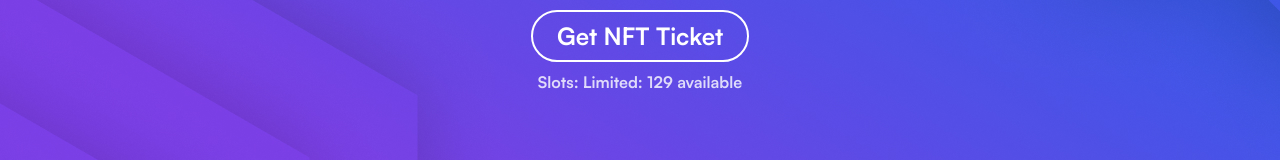
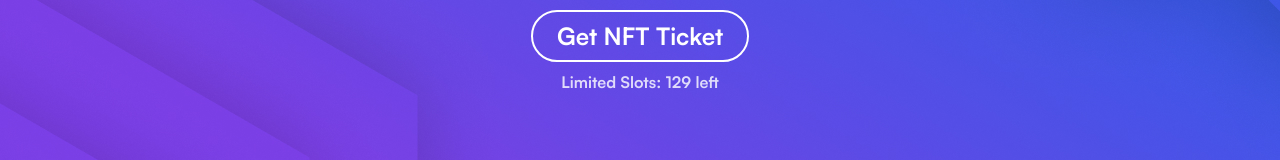
Before and after one commit to itsnalla/Event, a React (Create React App) app: page / in a window 1280 px wide. Shown: the part 472-632 px from the top of the page. Built offline with nearby package versions, Linux system fonts and the light colour scheme.

Commit message:
Update Home.tsx

```diff
--- a/src/pages/Home/Home.tsx
+++ b/src/pages/Home/Home.tsx
@@ -103,7 +103,7 @@ const Home: FC = () => {
             </div>
           </a>
           <p className="text-base font-bold opacity-80 hover:opacity-100">
-            Slots: Limited: 129 available
+            Limited Slots: 129 left
           </p>
         </div>
       </header>
```
